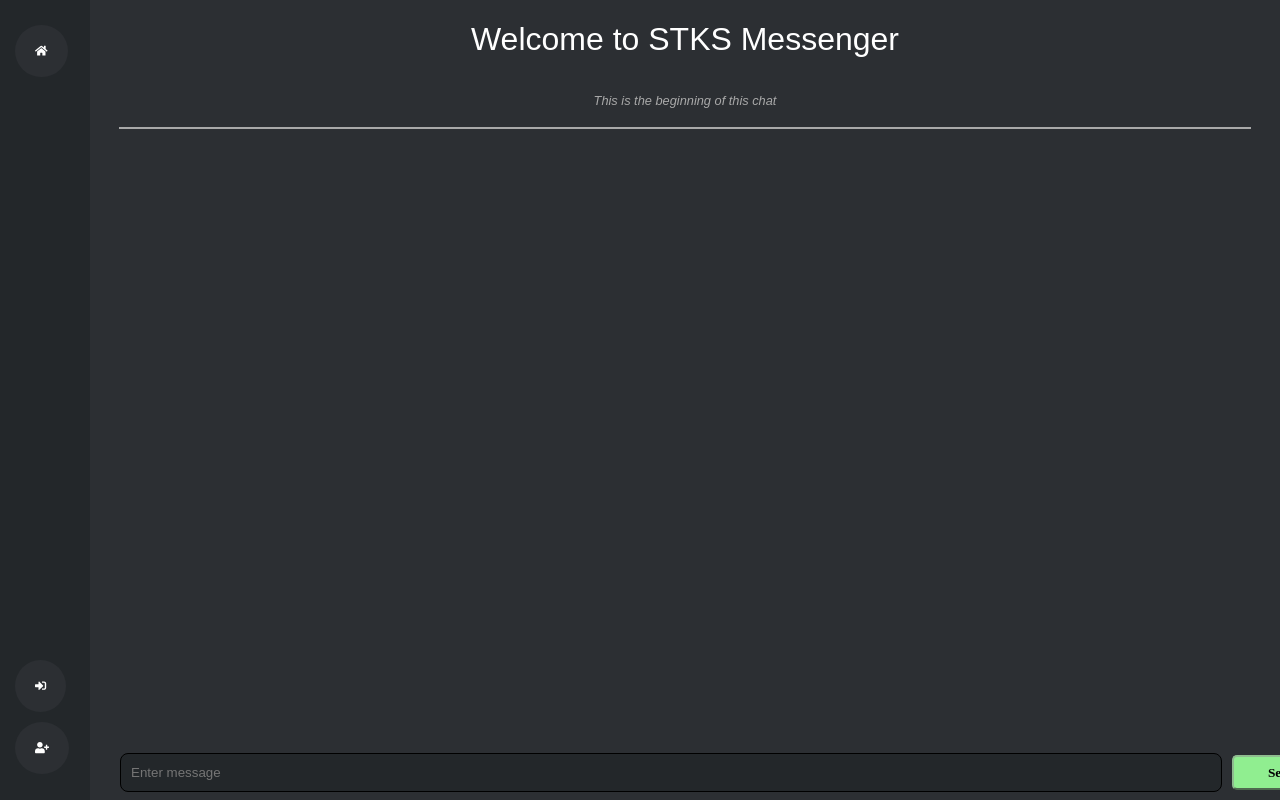
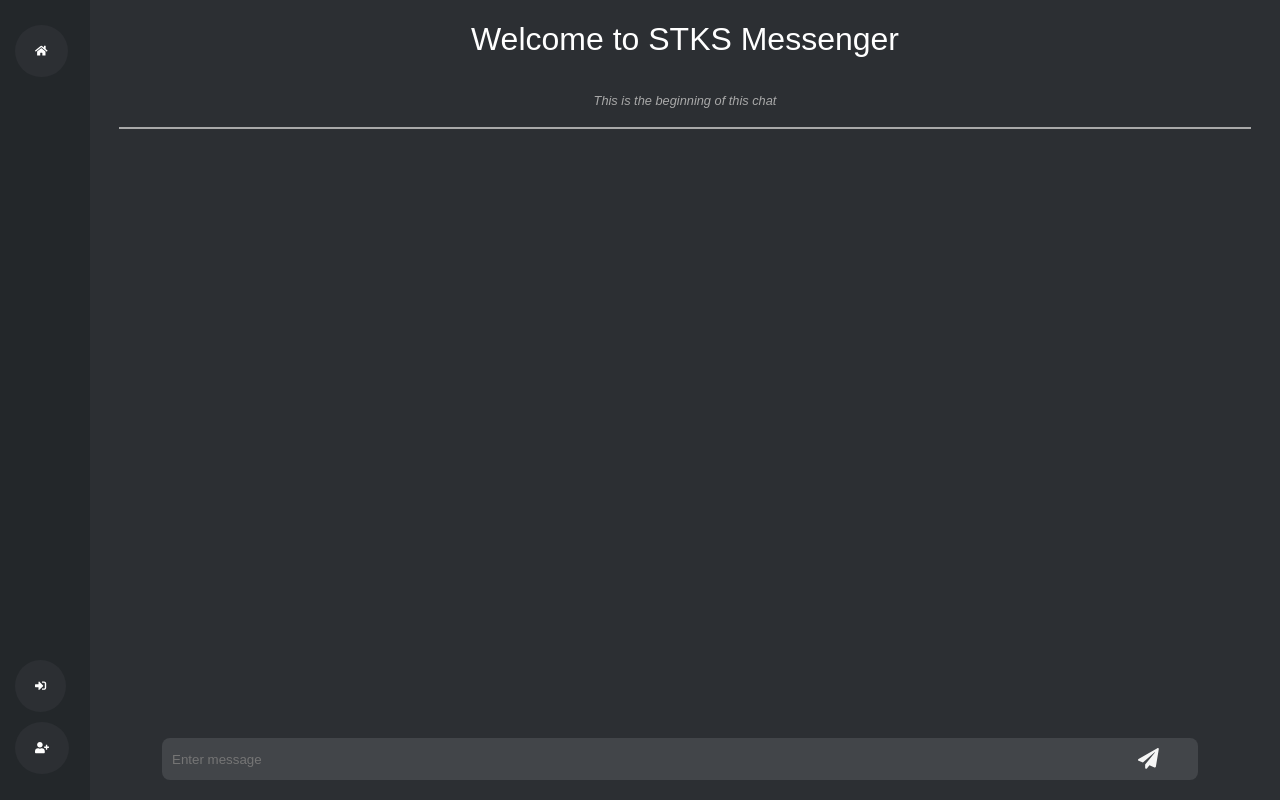
Before and after one commit to Zuxaw/AngularChatApp, an Angular app: page /chat in a window 1280 px wide. Built offline with nearby package versions, Linux system fonts and the light colour scheme; no server answers; the database is empty; a small style sheet from the web is missing.

Commit message:
chat style modification and bug correction

```diff
--- a/src/app/auth/sign.component.scss
+++ b/src/app/auth/sign.component.scss
@@ -9,7 +9,7 @@
 
 
     .sign, form{
-      margin-top: 8%;
+
         background-color:#23272a;
         color: #ffff;
         display: flex;
@@ -20,6 +20,7 @@
     }
 
     .sign{
+        margin-top: 8%;
         h2{
             font-weight: 500;
             font-size: 2rem;
--- a/src/app/chat/chat.component.html
+++ b/src/app/chat/chat.component.html
@@ -8,6 +8,6 @@
   <form (ngSubmit)="handleSubmit($event)" class="msgInputArea" >
     <input placeholder="Enter message" name="msg" [(ngModel)]="msgArea"
     (keyup)="handleKeyUp($event)" />
-    <button>Send</button>
+    <button class="send" type="submit"><i class="fas fa-paper-plane"></i></button>
   </form>
 </div>
--- a/src/app/chat/chat.component.scss
+++ b/src/app/chat/chat.component.scss
@@ -43,38 +43,39 @@
   .msgInputArea {
     position: fixed;
     background-color: #2c2f33;
+    display: flex;
+    align-items: baseline;
+    justify-content: center;
+    width: 100%;
     bottom: 0px;
-    display: flex;
-    align-items: center;
-    width: 100%;
+
     input {
-      margin-left: 30px;
-      width: 85%;
-      background-color: #23272a;
-      height: 35px;
+      position: relative;
+      margin-bottom: 20px;
+      margin-right: 100px;
+      width: 80%;
+      background-color: #424549;
+      height: 40px;
       border-radius: 8px;
-      border: 1px solid black;
+      border: none;
       color: #ffff;
       padding-left: 10px;
       outline: none;
     }
-    button {
-      font-family: 'Cascadia code';
-      font-weight: bold;
-      color: black;
-      margin: 10px;
-      margin-right: 30px;
-      width: 100px;
-      height: 35px;
-      border-radius: 5px;
-      border-color: darkseagreen;
-      background-color: lightgreen;
+
+    .send{
+      margin-top: 8px;
       cursor: pointer;
+      font-size: 1.3rem;
+      position: fixed;
+      right: 9%;
+      color: whitesmoke;
+      border:none;
+      background: none;
       transition: transform 330ms ease-in-out;
     }
-
     button:hover {
-      transform: scale(1.1);
+      transform: scale(1.2);
     }
   }
 }
--- a/src/styles.scss
+++ b/src/styles.scss
@@ -3,10 +3,11 @@
 body{
     margin: 0;
     font-family: 'Cascadia Code', sans-serif;
+    scroll-behavior: smooth;
 }
 
 ::-webkit-scrollbar{
-    margin-right: 5px;
+
     width: 10px;
   }
 
@@ -15,7 +16,6 @@
   }
 
   ::-webkit-scrollbar-thumb {
-    border-radius: 5px;
     background-color: black;
   }
 
```
